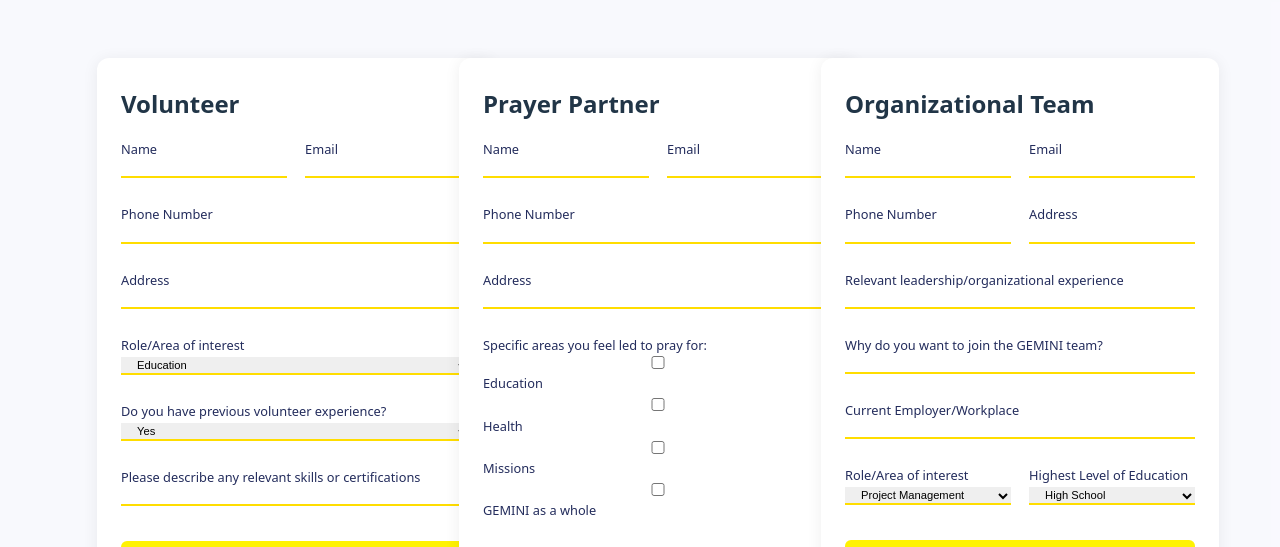
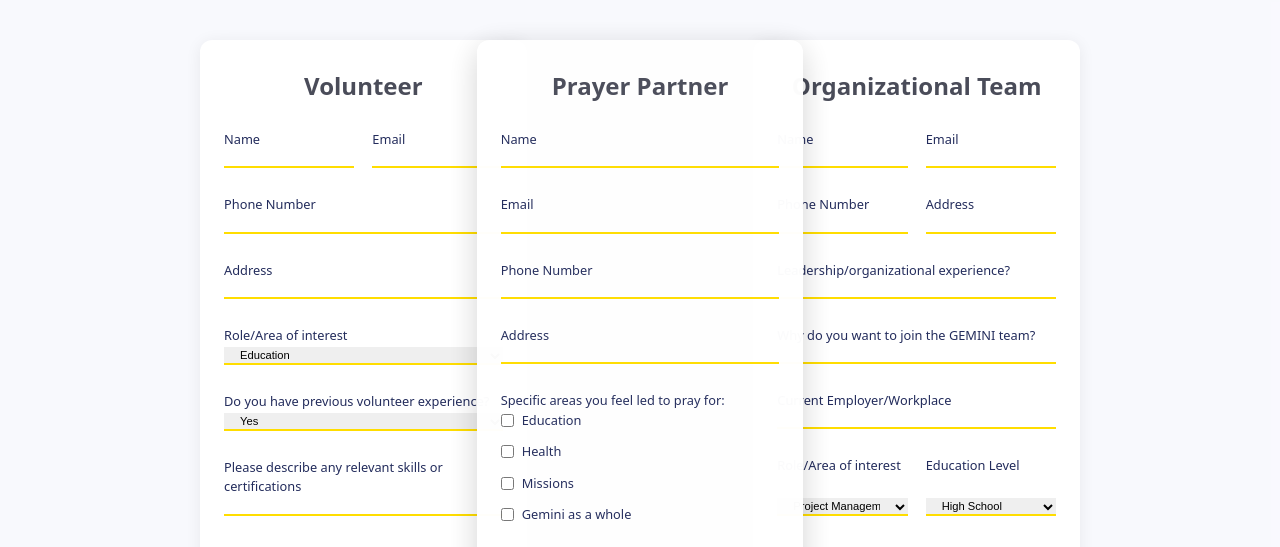
Before and after one commit to Nissidaniella/GEM-app, a React (Vite) app: page / in a window 1280 px wide. Both pictures are taken after a click on the item "SIGN-UP". Shown: the part 253-800 px from the top of the page. Built offline with nearby package versions, Linux system fonts and the light colour scheme.

Commit message:
Refactor Sign-up page forms for Volunteer, Prayer Partner, and Organizational Team with improved layout and styling

```diff
--- a/src/PageStyles.css
+++ b/src/PageStyles.css
@@ -2292,31 +2292,26 @@ button:hover,
   }
 }
 
+.form-title {
+  font-size: 1.5rem;
+  font-weight: 700;
+  color: #030617b7;
+  margin-bottom: 8px;
+  text-align: center;
+}
 .join-section {
+  display: flex;
+  justify-content: center;
+  align-items: center;
+  margin-bottom: 80px;
+  height: 600px;
+  margin-left: auto;
+  margin-right: auto;
+  gap: 10px;
+  width: 1000px;
   position: relative;
-  display: flex;
-margin-bottom: 80px;
-  height: 650px;
-
-}
-
-.join-section .glass {
-  position: relative;
-;  display: flex;
-  justify-content: center;
-  align-items: center;
-  transition: 0.5s;
-  border-radius: 10px;
-  margin: 0 -45px;
-  backdrop-filter: blur(10px);
-}
-
-.join-section:hover .glass {
-  transform: rotate(0deg);
-  margin: 0 10px;
-}
-
-/* Volunteer, Prayer Partner, and Organizational Team Forms */
+}
+
 .volunteer-form,
 .prayer-partner-form,
 .org-team-form {
@@ -2324,13 +2319,43 @@ margin-bottom: 80px;
   border-radius: 12px;
   box-shadow: 0 2px 16px rgba(0, 0, 0, 0.07);
   padding: 28px 24px;
-  margin: 18px 0;
-  max-width: 480px;
-  width: 110%;
+  width: 350px;
   display: flex;
   flex-direction: column;
   gap: 18px;
   height: 100%;
+  transition: transform 0.4s ease, box-shadow 0.4s ease; /* animation */
+  position: relative;
+}
+
+/* Overlapping effect (middle on top) */
+.volunteer-form {
+  transform: translateX(60px);
+  z-index: 1;
+}
+.prayer-partner-form {
+  z-index: 3; /* middle card on top */
+}
+.org-team-form {
+  transform: translateX(-60px);
+  z-index: 2;
+}
+
+/* On hover, spread them apart */
+.join-section:hover .volunteer-form,
+.join-section:hover .prayer-partner-form,
+.join-section:hover .org-team-form {
+  transform: translateX(0) scale(1.02);
+  z-index: 2;
+}
+
+/* Optional: individual card hover lift */
+.volunteer-form:hover,
+.prayer-partner-form:hover,
+.org-team-form:hover {
+  box-shadow: 0 12px 30px rgba(0, 0, 0, 0.18);
+  transform: scale(1.05);
+   border: 2px solid #ffcc00;
 }
 
 .volunteer-form label,
@@ -2379,7 +2404,7 @@ margin-bottom: 80px;
 .volunteer-form button,
 .prayer-partner-form button,
 .org-team-form button {
-  background: #fff203;
+  background: #ffcc00;
   color: #fff;
   border: none;
   border-radius: 6px;
@@ -2397,11 +2422,39 @@ margin-bottom: 80px;
   background: #fb0505;
 }
 
-.volunteer-form .end-note,
-.prayer-partner-form .end-note,
-.org-team-form .end-note {
-  margin-top: 16px;
-  font-size: 0.98rem;
-  color: #026eda;
-  font-weight: 500;
-}
+.checkbox-row {
+  display: flex;
+  flex-direction: column;
+  gap: 12px;
+  margin-top: 1px;
+}
+
+.checkbox-item {
+  display: flex;
+  align-items: center;
+}
+
+.checkbox-item label {
+  display: flex;
+  align-items: center;
+  gap: 8px;
+  font-size: 0.8rem;
+  margin: 0;
+  white-space: nowrap;
+}
+
+.checkbox-item input[type="checkbox"] {
+  margin: 0;
+  vertical-align: middle;
+}
+
+.form-row .top {
+  margin-top: 23px;
+}
+
+.prayer-partner-form.prayer-partner-form-overlap {
+  /* remove this absolute overlap, since animation now controls stacking */
+  box-shadow: 0 8px 32px rgba(0, 0, 0, 0.18);
+
+  opacity: 0.98;
+}
--- a/src/pages/Sign-up.jsx
+++ b/src/pages/Sign-up.jsx
@@ -12,7 +12,6 @@ const SignUp = () => {
         </p>
 
         <div className="join-section">
-          <div className="form-wrapper">
           <form className="form volunteer-form">
             <h2 className="form-title">Volunteer</h2>
             <div className="form-row">
@@ -57,19 +56,11 @@ const SignUp = () => {
               <input type="text" name="vol_skills" />
             </label>
             <button type="submit">Submit Application</button>
-              <div className="end-note">
-                👉{" "}
-                <a href="#" target="_blank" rel="noopener noreferrer">
-                  Join our Volunteer WhatsApp group to connect with other
-                  volunteers.
-                </a>
-              </div>
           </form>
-          </div>
-          <div className="form-wrapper">
-            <form className="form prayer-partner-form">
+
+          <form className="form prayer-partner-form prayer-partner-form-overlap">
             <h2 className="form-title">Prayer Partner</h2>
-              <div className="form-row">
+
             <label>
               Name
               <input type="text" name="pp_name" required />
@@ -78,7 +69,7 @@ const SignUp = () => {
               Email
               <input type="email" name="pp_email" required />
             </label>
-              </div>
+
             <label>
               Phone Number
               <input type="tel" name="pp_phone" required />
@@ -89,34 +80,36 @@ const SignUp = () => {
             </label>
             <label>
               Specific areas you feel led to pray for:
-                <div>
+              <div className="checkbox-row">
+                <div className="checkbox-item checkbox-education">
                   <label>
-                    <input type="checkbox" name="pp_areas_education" />{" "}
-                    Education
+                    <input type="checkbox" name="pp_areas_education" />
+                    <span>Education</span>
                   </label>
+                </div>
+                <div className="checkbox-item checkbox-health">
                   <label>
-                    <input type="checkbox" name="pp_areas_health" /> Health
+                    <input type="checkbox" name="pp_areas_health" />
+                    <span>Health</span>
                   </label>
+                </div>
+                <div className="checkbox-item checkbox-missions">
                   <label>
-                    <input type="checkbox" name="pp_areas_missions" /> Missions
+                    <input type="checkbox" name="pp_areas_missions" />
+                    <span>Missions</span>
                   </label>
+                </div>
+                <div className="checkbox-item checkbox-gemini">
                   <label>
-                    <input type="checkbox" name="pp_areas_gemini" /> GEMINI as a
-                    whole
+                    <input type="checkbox" name="pp_areas_gemini" />
+                    <span>Gemini as a whole</span>
                   </label>
+                </div>
               </div>
             </label>
             <button type="submit">Submit Application</button>
-              <div className="end-note">
-                👉{" "}
-                <a href="#" target="_blank" rel="noopener noreferrer">
-                  Join our Prayer Partners WhatsApp group to pray and share with
-                  others.
-                </a>
-              </div>
           </form>
-          </div>
-          <div className="form-wrapper">
+
           <form className="form org-team-form">
             <h2 className="form-title">Organizational Team</h2>
             <div className="form-row">
@@ -141,7 +134,7 @@ const SignUp = () => {
             </div>
 
             <label>
-                Relevant leadership/organizational experience
+              Leadership/organizational experience?
               <input name="org_experience" type="text"></input>
             </label>
             <label>
@@ -156,10 +149,8 @@ const SignUp = () => {
             <div className="form-row ">
               <label>
                 Role/Area of interest
-                  <select name="org_role">
-                    <option value="project management">
-                      Project Management
-                    </option>
+                <select name="org_role" className="top">
+                  <option value="project management">Project Management</option>
                   <option value="communications">Communications</option>
                   <option value="fundraising">Fundraising</option>
                   <option value="logistics">Logistics</option>
@@ -169,9 +160,8 @@ const SignUp = () => {
                 </select>
               </label>
               <label>
-
-                  Highest Level of Education
-                  <select name="org_education">
+                Education Level
+                <select name="org_education" className="top">
                   <option value="high school">High School</option>
                   <option value="diploma">Diploma</option>
                   <option value="bachelor’s">Bachelor’s</option>
@@ -182,14 +172,7 @@ const SignUp = () => {
               </label>
             </div>
             <button type="submit">Submit Application</button>
-              <div className="end-note">
-                👉{" "}
-                <a href="#" target="_blank" rel="noopener noreferrer">
-                  Join our Organizational Team WhatsApp group to stay connected.
-                </a>
-              </div>
           </form>
-          </div>
         </div>
 
         {/*
@@ -207,30 +190,30 @@ const SignUp = () => {
           <h2>Frequently Asked Questions</h2>
           <div className="faq-container">
             <div className="faq-item">
-              <h3>How quickly will I receive a response?</h3>
+              <h3>Can I apply for more than one position?</h3>
+              <p>Yes, you can indicate interest in more than one role.</p>
+            </div>
+            <div className="faq-item">
+              <h3>Do I need specific qualifications?</h3>
               <p>
-                We aim to respond to all inquiries within 24-48 business hours.
+                Organizational Team members may need leadership experience.
+                Volunteers and Prayer Partners only need dedication and
+                commitment.
               </p>
             </div>
             <div className="faq-item">
-              <h3>Can I visit your office in person?</h3>
+              <h3>What is expected from me?</h3>
               <p>
-                Yes, we welcome visitors during our office hours. We recommend
-                scheduling an appointment in advance.
+                Organizational Team members guide and plan, Volunteers support
+                activities, and Prayer Partners commit to praying for GEMINI’s
+                mission.
               </p>
             </div>
             <div className="faq-item">
-              <h3>How can I report a technical issue?</h3>
+              <h3>How do I know if my application was received?</h3>
               <p>
-                Please email support@fundor.org with details of the issue,
-                including screenshots if possible.
-              </p>
-            </div>
-            <div className="faq-item">
-              <h3>Do you offer partnership opportunities?</h3>
-              <p>
-                Yes! Please reach out to partnerships@fundor.org to discuss
-                potential collaboration.
+                After submitting the form, you’ll receive a confirmation email
+                with details on the next steps.
               </p>
             </div>
           </div>
@@ -245,3 +228,6 @@ export default SignUp;
 {
   /* Join Section */
 }
+{
+  /* Join Section */
+}
```
Lines whose indentation alone changed are shown as unchanged.
